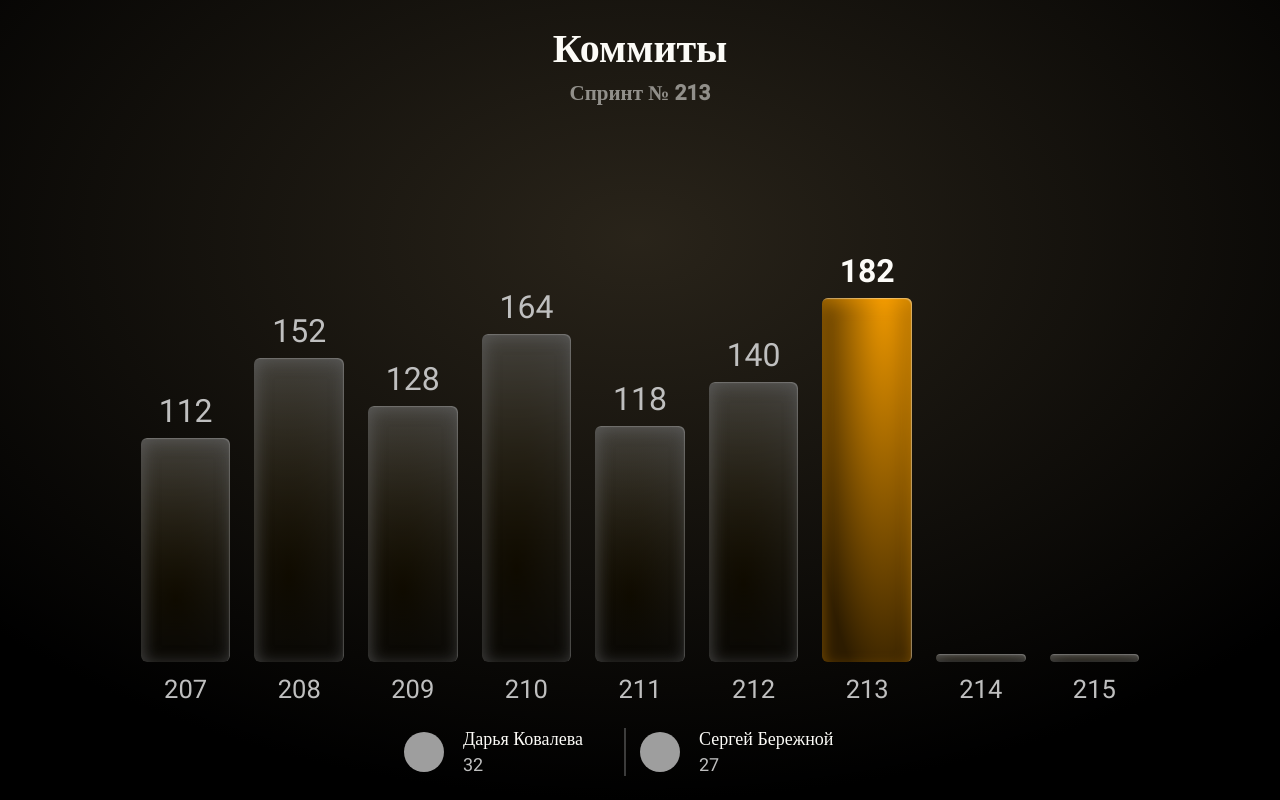
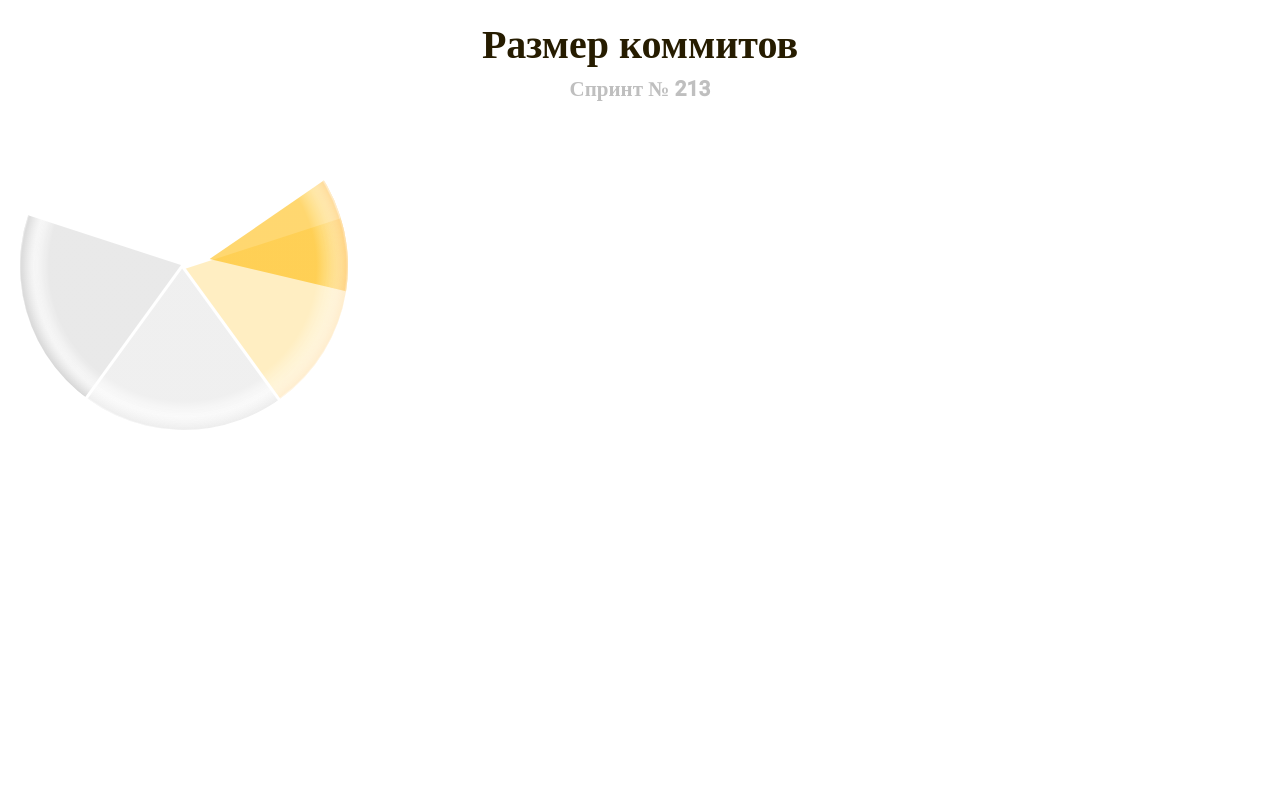
Before and after one commit to artemiyo/shri-task-1, a website: page src/index.html in a window 1280 px wide. Drawn offline with Linux system fonts and the light colour scheme; files that its build step writes are made by us from their sources; grey boxes are pictures that could not be loaded; files whose address does not match are found by name.

Commit message:
feat: add diagram

```diff
--- a/gulpfile.js
+++ b/gulpfile.js
@@ -16,11 +16,17 @@ const cleanCSS = require('gulp-clean-css');
 
 const customOptions = {
     entries: ['./src/js/index.js'],
-    debug: true
+    debug: false,
+    cache: {}
+
 }
 
 const options = assign({}, watchify.args, customOptions);
 const bundler = watchify(browserify(options))
+
+bundler.on('update', bundle)
+bundler.on('log', log.info)
+
 
 function bundle() {
     return bundler
@@ -96,9 +102,6 @@ watchFiles()
 task('html', html)
 task('css', css);
 task('js', bundle);
-bundler.on('update', bundle)
-bundler.on('log', log.info)
-
 task("images", images);
 task("fonts", fonts);
 task('watch', browserSync);
--- a/src/index.html
+++ b/src/index.html
@@ -1,5 +1,6 @@
 <!DOCTYPE html>
 <html lang="en">
+
   <head>
     <meta charset="UTF-8" />
     <meta http-equiv="X-UA-Compatible" content="IE=edge" />
@@ -7,7 +8,32 @@
     <link rel="stylesheet" href="stories.css" />
     <title>Task 1</title>
   </head>
-  <body class="theme_dark">
+
+  <body class="theme_light">
+    <div class="container diagram__container">
+      <div class="heading heading__container">
+        <h1 class="heading heading--primary">Размер коммитов</h1>
+        <h2 class="heading heading--secondary">Спринт № 213</h2>
+      </div>
+      <div class="diagram__wrapper">
+        <div class="diagram__donut">
+          <div class="diagram__donut__slice-outer diagram__donut__slice-outer--first">
+            <div class="diagram__donut__slice-inner diagram__donut__slice-inner--first"></div>
+          </div>
+          <div class="diagram__donut__slice-outer diagram__donut__slice-outer--second">
+            <div class="diagram__donut__slice-inner diagram__donut__slice-inner--second"></div>
+          </div>
+          <div class="diagram__donut__slice-outer diagram__donut__slice-outer--third">
+            <div class="diagram__donut__slice-inner diagram__donut__slice-inner--third"></div>
+          </div>
+          <div class="diagram__donut__slice-outer diagram__donut__slice-outer--fourth">
+            <div class="diagram__donut__slice-inner diagram__donut__slice-inner--fourth"></div>
+          </div>
+          <!-- <div class="diagram__donut__slice-center"></div> -->
+        </div>
+      </div>
+    </div>
     <script src="stories.js"></script>
   </body>
+
 </html>
--- a/src/js/index.js
+++ b/src/js/index.js
@@ -191,4 +191,4 @@ window.renderTemplate = function (alias, data) {
   }
 }
 
-document.body.innerHTML = window.renderTemplate("chart", data[6].data)
+// document.body.innerHTML = window.renderTemplate("chart", data[6].data)
--- /dev/null
+++ b/src/scss/alias/diagram.scss
@@ -0,0 +1,94 @@
+.diagram {
+  &__donut {
+    height: 328px;
+    width: 328px;
+    position: relative;
+
+    &__slice {
+      &-outer {
+        height: 328px;
+        width: 328px;
+        border-radius: 50%;
+        position: absolute;
+        top: 0;
+        left: 0;
+        clip: rect(0px, 328px, 328px, 167px);
+
+        &--first {
+          transform: rotate(-45deg);
+          clip-path: polygon(100% 62%, 57% 54%, 83% 96%);
+        }
+
+        &--second {
+          transform: rotate(72deg);
+        }
+
+        &--third {
+          transform: rotate(144deg);
+        }
+
+        &--fourth {
+          transform: rotate(216deg);
+        }
+      }
+
+      &-inner {
+        position: absolute;
+        top: 0;
+        left: 0;
+        width: 328px;
+        height: 328px;
+        border-radius: 50%;
+        transform: rotate(72deg);
+
+        &--first {
+          background: radial-gradient(49.84% 49.84% at 49.84% 50.16%,
+              rgba(255, 184, 0, 0.56) 81.25%,
+              rgba(255, 239, 153, 0.32) 100%);
+          box-shadow: inset -1px 1px 1px rgba(255, 255, 255, 0.5),
+            inset 0px 0px 20px rgba(255, 176, 57, 0.9);
+        }
+
+        &--second {
+          background: radial-gradient(49.84% 49.84% at 49.84% 50.16%,
+              rgba(255, 184, 0, 0.24) 81.25%,
+              rgba(255, 239, 153, 0.12) 100%);
+          box-shadow: inset -1px 1px 1px rgba(255, 255, 255, 0.5),
+            inset 0px 0px 20px rgba(255, 176, 57, 0.4);
+          clip: rect(0px, 164px, 164px, 0px);
+        }
+
+        &--third {
+          background: radial-gradient(49.84% 49.84% at 49.84% 50.16%,
+              rgba(166, 166, 166, 0.1725) 82.81%,
+              rgba(203, 203, 203, 0.05) 92.19%);
+          box-shadow: inset -1px 1px 1px rgba(255, 255, 255, 0.5),
+            inset 0px 0px 20px rgba(105, 105, 105, 0.2);
+          clip: rect(0px, 164px, 164px, 0px);
+        }
+
+        &--fourth {
+          background: radial-gradient(49.84% 49.84% at 49.84% 50.16%,
+              rgba(191, 191, 191, 0.345) 82.81%,
+              rgba(228, 228, 228, 0.1) 92.19%);
+          box-shadow: inset -1px 1px 1px rgba(255, 255, 255, 0.5),
+            inset 0px 0px 20px rgba(131, 131, 131, 0.6);
+          clip: rect(0px, 164px, 164px, 0px);
+        }
+      }
+
+      &-center {
+        position: absolute;
+        border-radius: 50%;
+        top: 50%;
+        left: 50%;
+        transform: translate(-50%, -50%);
+        background: #fff;
+        width: 246px;
+        height: 246px;
+        display: block;
+        clip: auto;
+      }
+    }
+  }
+}
--- a/src/scss/index.scss
+++ b/src/scss/index.scss
@@ -7,3 +7,5 @@
 @import "./alias/leaders.scss";
 @import './alias/vote.scss';
 @import './alias/chart.scss';
+@import './alias/diagram.scss';
+@import './alias/activity.scss';
```
Also changed, not shown: build/index.html, build/stories.css, build/stories.js, src/scss/alias/activity.scss (added).
